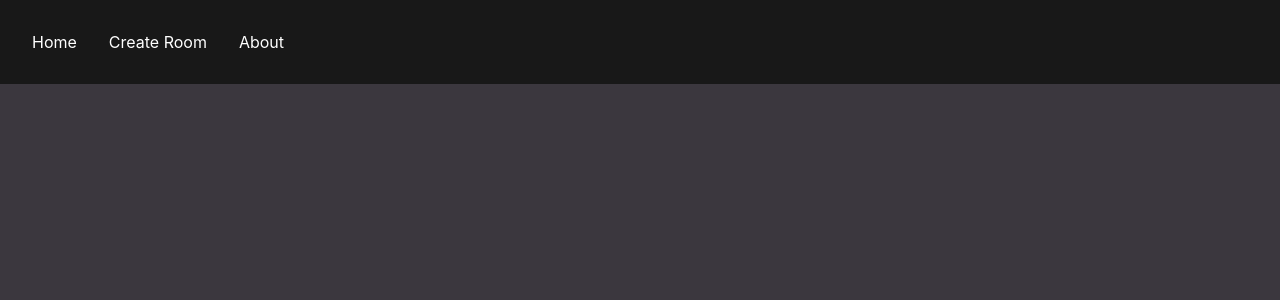
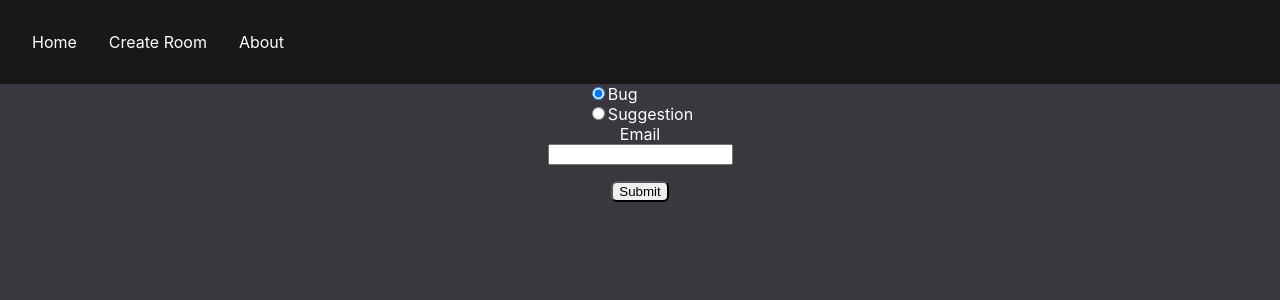
Before and after one commit to alexshelto/twitch_1per, a React (Create React App) app in the folder 1per/: page /contact in a window 1280 px wide. Shown: the top 300 px of the page. Built offline with nearby package versions, Linux system fonts and the light colour scheme.

Commit message:
starting contact page

```diff
--- a/1per/package.json
+++ b/1per/package.json
@@ -6,6 +6,7 @@
     "@testing-library/jest-dom": "^5.14.1",
     "@testing-library/react": "^11.2.7",
     "@testing-library/user-event": "^12.8.3",
+    "emailjs-com": "^3.2.0",
     "react": "^17.0.2",
     "react-dom": "^17.0.2",
     "react-router-dom": "^5.2.0",
--- a/1per/src/App.js
+++ b/1per/src/App.js
@@ -9,6 +9,7 @@ import Create from "./Pages/Create";
 import View from "./Pages/View";
 
 import Help from "./Pages/Help";
+import Contact from "./Pages/Contact";
 
 import Header from "./Components/Header";
 //import Footer from "./Components/Footer";
@@ -33,6 +34,7 @@ function App() {
                   <Route path="/create"  component={Create} />
                   <Route path="/view" component={View} />
                   <Route path="/help" exact component={Help} />
+                  <Route path="/contact" exact component={Contact} />
                 </div>
             </main>
          </Router>
--- /dev/null
+++ b/1per/src/Components/ContactForm.js
@@ -0,0 +1,76 @@
+//import { Redirect } from 'react-router-dom';
+
+
+import React from 'react';
+import emailjs from 'emailjs-com';
+
+
+
+export class ContactForm extends React.Component {
+  constructor() {
+    super();
+    this.state = {
+      contactType: 'Bug',
+      email: ''
+    };
+
+    this.handleRadioChange = this.handleRadioChange.bind(this);
+    this.sendEmail = this.sendEmail.bind(this);
+  }
+
+  handleRadioChange(event) {
+    this.setState({contactType: event.target.value});
+  }
+
+  sendEmail(event) {
+    event.preventDefault();
+    alert(event.target);
+  }
+
+
+  render() {
+    return (
+        <form id='mainContent' onSubmit={this.sendEmail}>
+
+          <div class='radio-group'>
+
+            <div className="radio">
+            <label>
+              <input
+                type="radio"
+                value="Bug"
+                checked={this.state.contactType === "Bug"}
+                onChange={this.handleRadioChange}
+              />
+              Bug
+            </label>
+          </div>
+          <div className="radio">
+            <label>
+              <input
+                type="radio"
+                value="Suggestion"
+                checked={this.state.contactType === "Suggestion"}
+                onChange={this.handleRadioChange}
+              />
+              Suggestion
+            </label>
+          </div>
+
+      </div>
+
+        <label>Email</label>
+        <input type="email" name="user_email" />
+
+                <div class='btn-holder'>
+                  <input class='submit-btn' type="submit" value="Submit" />
+                </div>
+
+        </form>
+    );
+  }
+
+
+}
+
+export default ContactForm;
--- a/1per/src/Components/CreateForm.js
+++ b/1per/src/Components/CreateForm.js
@@ -1,5 +1,5 @@
 
-import React from 'react';
+import React from "react";
 import { Redirect } from 'react-router-dom';
 
 import '../static/createform.css';
--- a/1per/src/Pages/About.js
+++ b/1per/src/Pages/About.js
@@ -22,7 +22,7 @@ const About = () => (
         <div class='details-element'>
             <a class='details-link' href='/'>
                 <h3>Creating this project </h3>
-                <p class='detail-p'>Who made this website and why?</p>
+                <p class='detail-p'>Who made this website and why.</p>
             </a>
         </div>
 
@@ -31,16 +31,16 @@ const About = () => (
         <div class='details-element'>
             <a class='details-link' href='/help'>
                 <h3>Need some help? </h3>
-                <p class='detail-p'>A guide to operating this website</p>
+                <p class='detail-p'>A guide to operating this website.</p>
             </a>
         </div>
 
     <hr />
 
         <div class='details-element'>
-            <a class='details-link' href='/'>
+            <a class='details-link' href='/contact'>
                 <h3>Contact the developer </h3>
-                <p class='detail-p'>Report a bug or make a suggestion</p>
+                <p class='detail-p'>Report a bug or make a suggestion.</p>
             </a>
         </div>
 
--- /dev/null
+++ b/1per/src/Pages/Contact.js
@@ -0,0 +1,17 @@
+
+
+import { Fragment } from 'react';
+import { ContactForm } from '../Components/ContactForm';
+
+const Contact = () => (
+
+  <Fragment>
+
+    <ContactForm />
+
+  </Fragment>
+
+);
+
+
+export default Contact;
--- a/1per/src/Pages/Create.js
+++ b/1per/src/Pages/Create.js
@@ -7,7 +7,7 @@ import '../static/createform.css';
 const Create = () => (
   <Fragment>
     <div class='large-text-centered'>
-    <h1>Filter chat details </h1>
+      <h1>Filter chat details </h1>
     </div>
     <CreateForm />
   </Fragment>
--- a/1per/src/static/message.css
+++ b/1per/src/static/message.css
@@ -20,10 +20,11 @@
 
 /* message is the generated html element from the text */
 .message {
-    padding: 1vh;
+    padding: 1vw;
 }
 
 .message-blob .display-name {
+  padding: 1vw;
   font-weight: bold;
   margin-bottom: -1vh;
   text-align: left;
```
Also changed, not shown: 1 other file (tests, documents, lock files or other folders).
